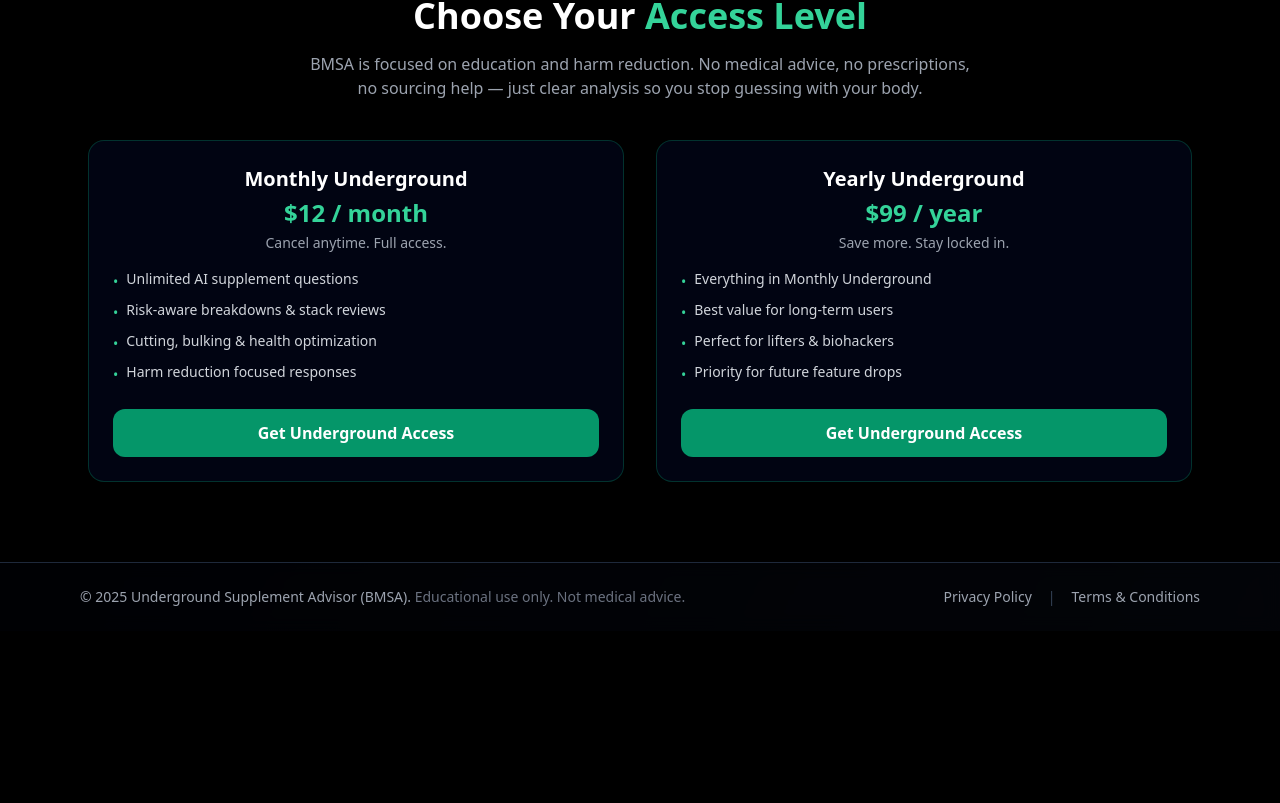
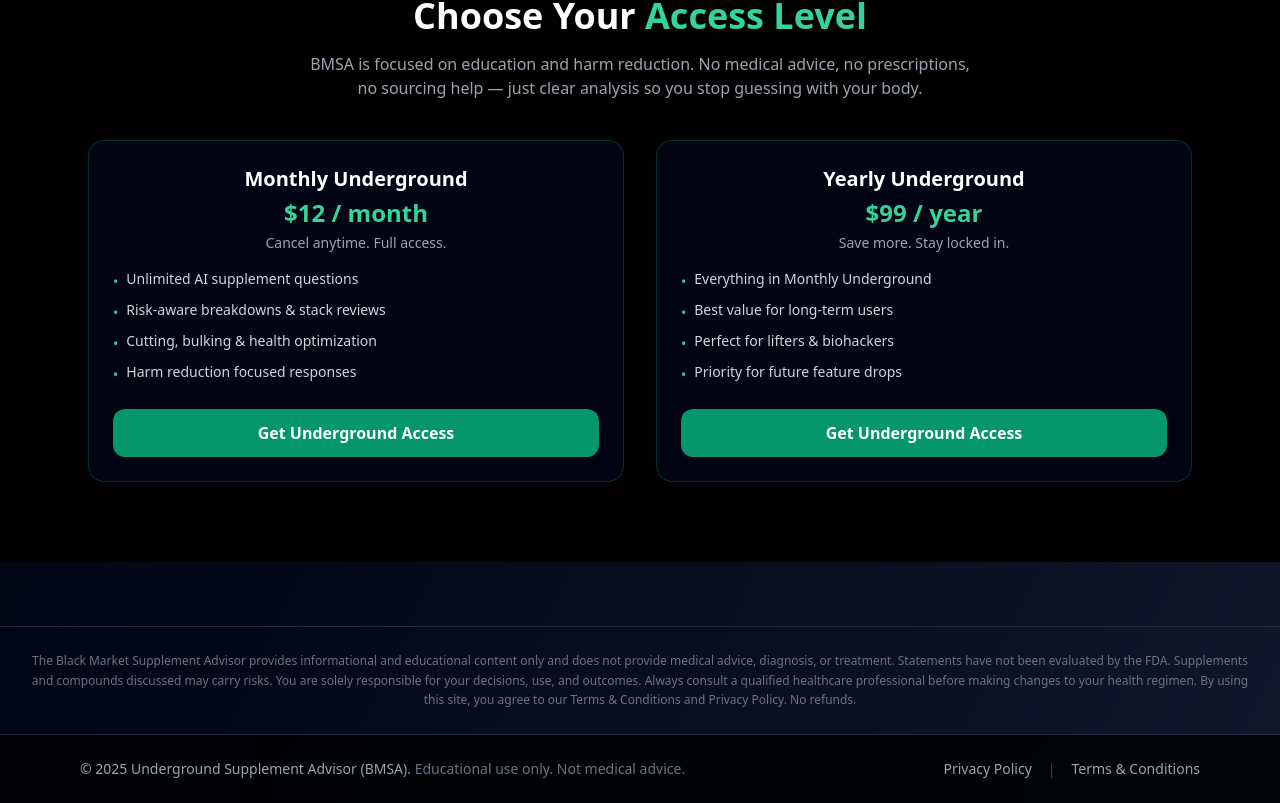
Before and after one commit to karlijc92/BMSA, a React (Vite) app: page / in a window 1280 px wide. Shown: the part 1875-2678 px from the top of the page. Before the commit the page ends 2506 px from the top, so only its background shows below. Built offline with nearby package versions, Linux system fonts and the light colour scheme.

Commit message:
Update Index.tsx

```diff
--- a/src/pages/Index.tsx
+++ b/src/pages/Index.tsx
@@ -4,6 +4,7 @@ import Features from "@/components/Features";
 import HowItWorks from "@/components/HowItWorks";
 import Pricing from "@/components/Pricing";
 import Footer from "@/components/Footer";
+import DisclaimerFooter from "../DisclaimerFooter";
 
 export default function Index() {
   return (
@@ -13,6 +14,7 @@ export default function Index() {
       <Features />
       <HowItWorks />
       <Pricing />
+      <DisclaimerFooter />
       <Footer />
     </div>
   );
```
